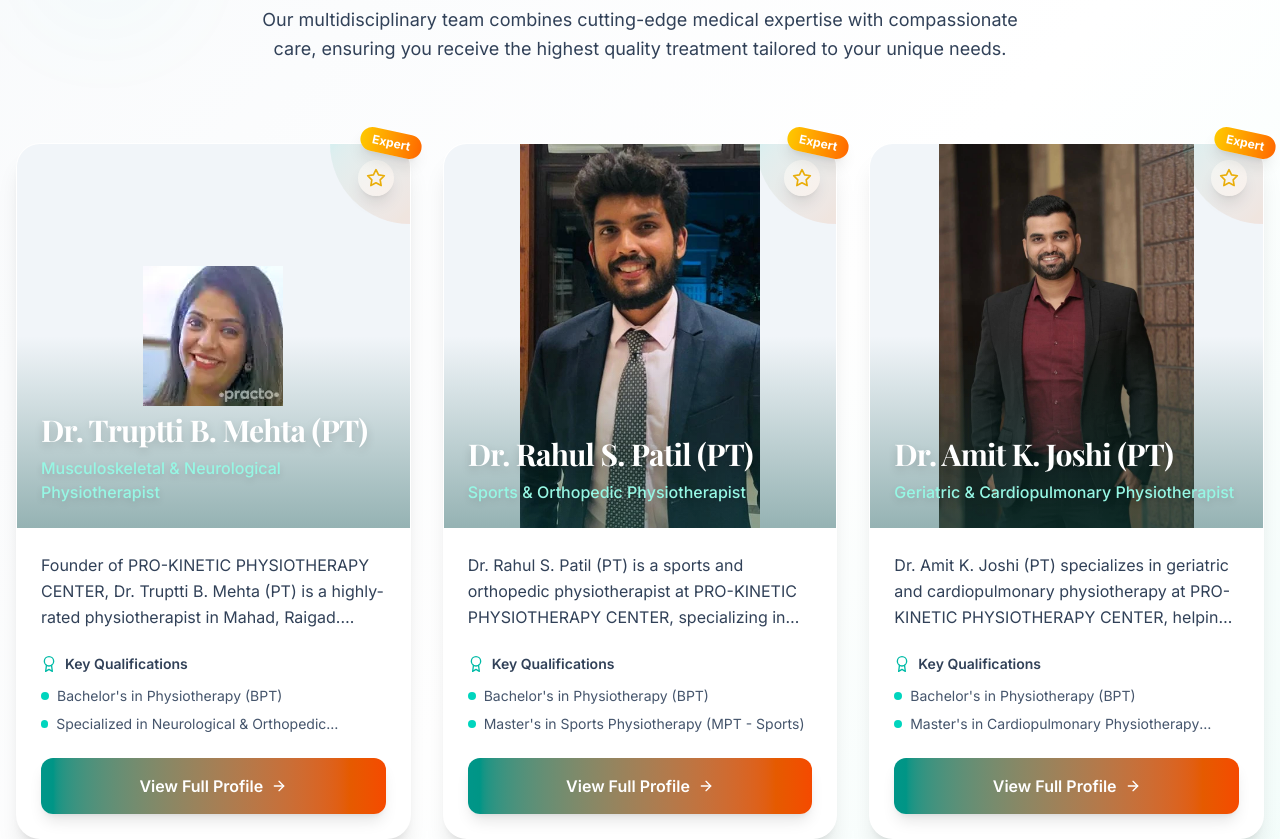
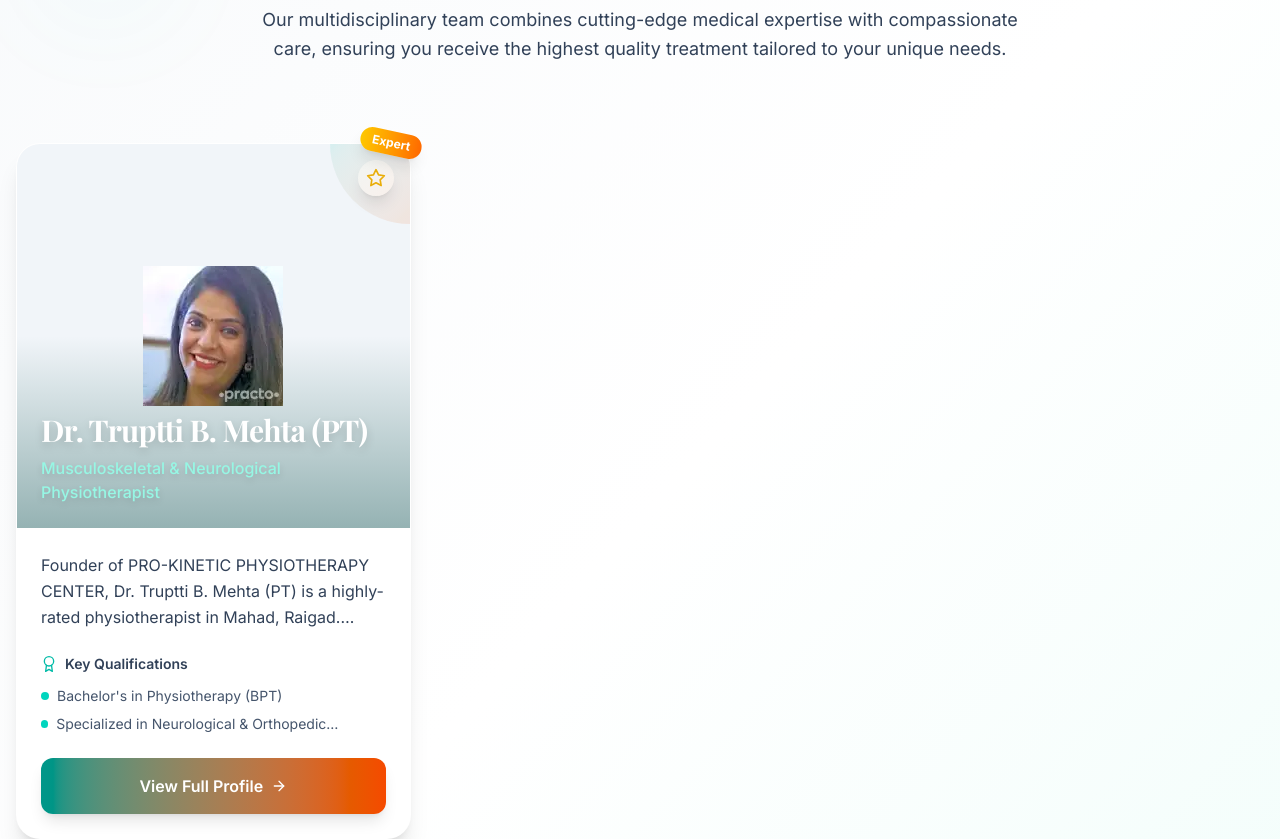
Before and after one commit to amol2344/Well-physio-center, a React (Vite) app in the folder frontend/: page / in a window 1280 px wide. Shown: the part 5620-6459 px from the top of the page. Built offline with nearby package versions, Linux system fonts and the light colour scheme; no server answers.

Commit message:
changes in dashboard

```diff
--- a/frontend/src/data/doctors.js
+++ b/frontend/src/data/doctors.js
@@ -62,110 +62,7 @@ export const doctors = [
       instagram: "https://www.instagram.com/reel/DW9FZPbjArF/",
     },
   },
-  {
-    id: 2,
-    name: "Dr. Rahul S. Patil (PT)",
-    title: "Sports & Orthopedic Physiotherapist",
-    specialty: "Sports Rehabilitation & Orthopedic Physiotherapy",
-    seoTitle: "Dr. Rahul S. Patil - Sports Physiotherapist in Mahad, Raigad",
-    seoDescription:
-      "Expert sports and orthopedic physiotherapist at PRO-KINETIC PHYSIOTHERAPY CENTER in Mahad specializing in sports injuries, ACL rehabilitation, and joint pain management.",
-    slug: "dr-rahul-patil-sports-physiotherapist",
-    areasServed: ["Mahad", "Raigad District", "Maharashtra"],
-    focusKeywords: [
-      "sports physiotherapist in Mahad",
-      "ACL rehabilitation",
-      "sports injury treatment",
-      "orthopedic physiotherapy",
-      "joint pain treatment Mahad",
-    ],
-    bio: "Dr. Rahul S. Patil (PT) is a sports and orthopedic physiotherapist at PRO-KINETIC PHYSIOTHERAPY CENTER, specializing in ACL rehabilitation, sports injuries, and joint pain management for athletes and active individuals.",
-    longBio:
-      "Dr. Rahul S. Patil (PT) brings extensive experience in sports rehabilitation and orthopedic physiotherapy. He works closely with athletes and active individuals to recover from injuries such as ACL tears, rotator cuff injuries, and ankle sprains. His evidence-based approach combines manual therapy with sport-specific exercise programs to ensure a safe and speedy return to activity.",
-    qualifications: [
-      "Bachelor's in Physiotherapy (BPT)",
-      "Master's in Sports Physiotherapy (MPT - Sports)",
-    ],
-    specializations: [
-      "ACL & Ligament Rehabilitation",
-      "Sports Injury Management",
-      "Shoulder & Rotator Cuff Therapy",
-      "Joint Pain & Arthritis Management",
-      "Kinesio Taping & Manual Therapy",
-    ],
-    experience: "8+ years",
-    certificate: DrCertificateImage,
-    education: "Master's in Physiotherapy - Sports (MPT)",
-    certifications: [
-      "Certified Sports Physiotherapist",
-      "Kinesio Taping Practitioner",
-    ],
-    contact: {
-      phone: "+91-875690387569",
-      hours: "Mon - Sat: Open until 8:00 PM",
-    },
-    address:
-      "PRO-KINETIC PHYSIOTHERAPY CENTER, Opposite MMA Housing Society, Mahad MIDC, Raigad District, Maharashtra (Pin: 402309)",
-    image: Dr_Prasenjeet_Kale,
-    languages: ["English", "Marathi", "Hindi"],
-    consultationFee: "₹500",
-    availability: "Monday through Saturday",
-    consultationLinks: {
-      inClinic: "https://www.justdial.com/Raigad-Maharashtra/BFit-Physiotherapy-Clinic-Mahad/9999P2141-2141-230331002955-V5B3_BZDET",
-    },
-  },
-  {
-    id: 3,
-    name: "Dr. Amit K. Joshi (PT)",
-    title: "Geriatric & Cardiopulmonary Physiotherapist",
-    specialty: "Geriatric & Cardiopulmonary Physiotherapy",
-    seoTitle: "Dr. Amit K. Joshi - Geriatric Physiotherapist in Mahad, Raigad",
-    seoDescription:
-      "Experienced geriatric and cardiopulmonary physiotherapist at PRO-KINETIC PHYSIOTHERAPY CENTER in Mahad offering rehabilitation for elderly patients, stroke recovery, and cardiac rehab programs.",
-    slug: "dr-amit-joshi-geriatric-physiotherapist",
-    areasServed: ["Mahad", "Raigad District", "Maharashtra"],
-    focusKeywords: [
-      "geriatric physiotherapist Mahad",
-      "stroke rehabilitation Mahad",
-      "cardiac rehabilitation",
-      "elderly physiotherapy",
-      "balance and gait training",
-    ],
-    bio: "Dr. Amit K. Joshi (PT) specializes in geriatric and cardiopulmonary physiotherapy at PRO-KINETIC PHYSIOTHERAPY CENTER, helping elderly patients and cardiac patients regain independence and improve their quality of life.",
-    longBio:
-      "Dr. Amit K. Joshi (PT) is a compassionate physiotherapist with a focus on elderly care and cardiopulmonary rehabilitation. He works with patients recovering from strokes, cardiac events, and age-related conditions such as osteoporosis and balance disorders. His holistic treatment plans emphasize fall prevention, gait training, breathing exercises, and improving overall functional independence for senior patients.",
-    qualifications: [
-      "Bachelor's in Physiotherapy (BPT)",
-      "Master's in Cardiopulmonary Physiotherapy (MPT)",
-    ],
-    specializations: [
-      "Stroke & Neurological Rehabilitation",
-      "Cardiac Rehabilitation Programs",
-      "Balance & Gait Training for Elderly",
-      "Osteoporosis & Fall Prevention",
-      "Breathing Exercises & Pulmonary Rehab",
-    ],
-    experience: "10+ years",
-    certificate: DrCertificateImage,
-    education: "Master's in Physiotherapy - Cardiopulmonary (MPT)",
-    certifications: [
-      "Certified Cardiac Rehabilitation Specialist",
-      "Geriatric Care Physiotherapy Certification",
-    ],
-    contact: {
-      phone: "+91-9876087932",
-      hours: "Mon - Sat: Open until 8:00 PM",
-    },
-    address:
-      "PRO-KINETIC PHYSIOTHERAPY CENTER, Opposite MMA Housing Society, Mahad MIDC, Raigad District, Maharashtra (Pin: 402309)",
-    image: Dr_Sanket_Devlekar,
-    languages: ["English", "Marathi", "Hindi"],
-    consultationFee: "₹500",
-    availability: "Monday through Saturday",
-    consultationLinks: {
-      inClinic: "https://www.justdial.com/Raigad-Maharashtra/BFit-Physiotherapy-Clinic-Mahad/9999P2141-2141-230331002955-V5B3_BZDET",
-    },
-  },
+
 ];
 
 export default doctors;
```
